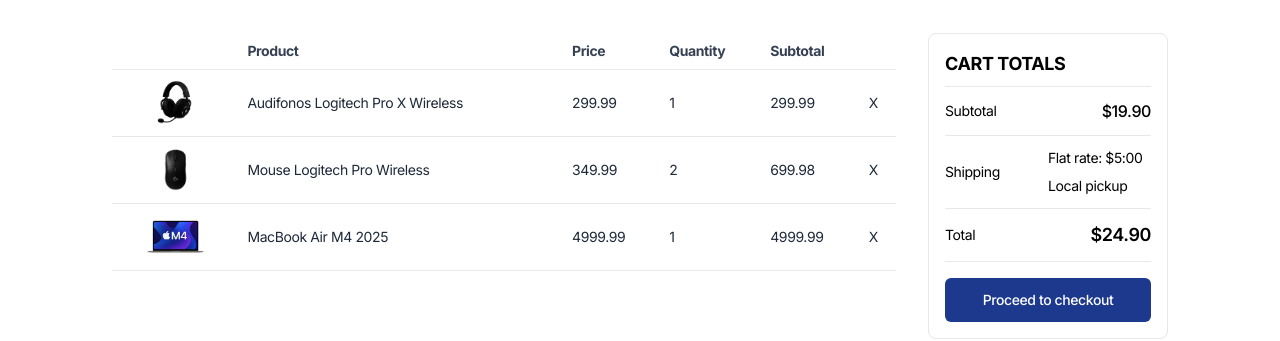
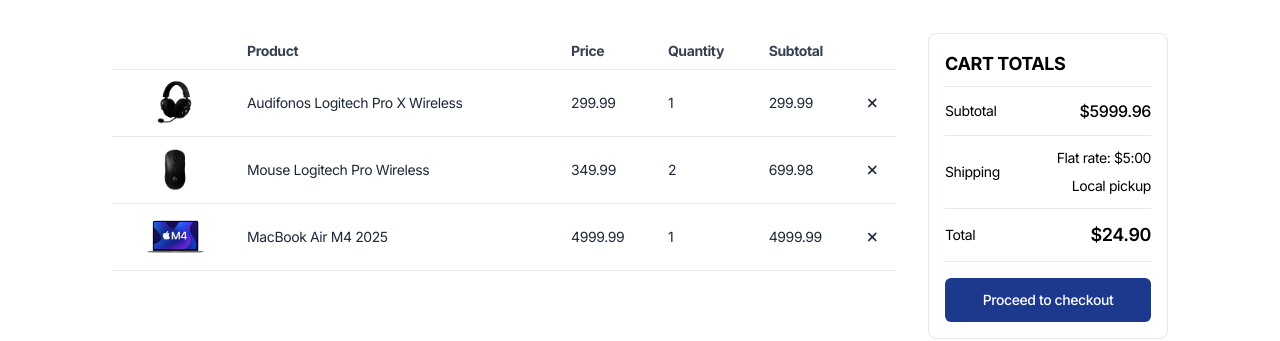
Before and after one commit to romariosc15/tech-store, a Vue app: page /cart in a window 1280 px wide. Shown: the part 236-577 px from the top of the page. Built offline with nearby package versions, Linux system fonts and the light colour scheme.

Commit message:
feat: Integrating add to cart and remove from cart features

```diff
--- a/src/components/NavBar.vue
+++ b/src/components/NavBar.vue
@@ -14,7 +14,9 @@
 <template>
   <nav class="px-4 md:px-12 xl:px-28 2xl:px-48 pt-6 pb-4 border-b border-b-gray-200">
     <div class="flex flex-row justify-between items-center">
-      <img class="w-[125px]" src="/src/assets/images/logo.png" alt="Tech Store logo">
+      <RouterLink to="/">
+        <img class="w-[125px]" src="/src/assets/images/logo.png" alt="Tech Store logo">
+      </RouterLink>
       <input class="bg-gray-100 hidden lg:block text-sm w-[400px] xl:w-[500px] h-12 px-6 rounded-md" type="text" placeholder="Search products ...">
       <div>
         <ul class="flex flex-row gap-4 text-gray-600">
--- a/src/mocks/cart.js
+++ b/src/mocks/cart.js
@@ -2,7 +2,7 @@
 
 export const singleProductCart = [
     {
-        productId: 10,
+        id: 10,
         image: 'macbook-air-m4.png',
         name: 'MacBook Air M4 2025',
         price: 4999.99,
--- a/src/stores/cart.js
+++ b/src/stores/cart.js
@@ -1,29 +1,30 @@
 import { ref, computed } from 'vue';
 import { defineStore } from 'pinia';
+import { severalProductsCart } from '../mocks/cart';
 
 export const useCartStore = defineStore('cart', () => {
-  const cart = ref([]);
+  const cart = ref(severalProductsCart);
 
   const totalItems = computed(() =>
     cart.value.reduce((sum, item) => sum + item.quantity, 0)
   );
 
   const totalPrice = computed(() =>
-    cart.value.reduce((sum, item) => sum + item.precio * item.quantity, 0)
+    cart.value.reduce((sum, item) => sum + item.price * item.quantity, 0)
   );
 
   function addToCart(newItem) {
-    const existing = cart.value.find(item => item.id === newItem.id)
+    const existing = cart.value.find(item => item.id === newItem.id);
     if (existing) {
-      existing.quantity += newItem.quantity
+      existing.quantity += newItem.quantity;
     } else {
-      cart.value.push({ ...newItem })
+      cart.value.push({ ...newItem });
     }
   }
 
-  function removeFromCart(id) {
-    cart.value = cart.value.filter(item => item.id !== id)
+  function removeProductFromCart(id) {
+    cart.value = cart.value.filter(item => item.id !== id);
   }
 
-  return { cart, totalItems, totalPrice, addToCart, removeFromCart };
+  return { cart, totalItems, totalPrice, addToCart, removeProductFromCart };
 });
--- a/src/views/CartView.vue
+++ b/src/views/CartView.vue
@@ -1,13 +1,24 @@
 <script setup>
 import MainBreadcrumb from '../components/MainBreadcrumb.vue';
 import NewsletterBanner from '../components/NewsletterBanner.vue';
-import { severalProductsCart as cart } from '../mocks/cart';
+import { FontAwesomeIcon } from '@fortawesome/vue-fontawesome';
+import { faXmark } from '@fortawesome/free-solid-svg-icons';
+
 import { useAssets } from '../composables/index';
+import { storeToRefs } from 'pinia';
 
 const breadcrumbRoute = [
   { name: 'Home', url: '/home' },
   { name: 'Cart', url: '/cart' },
 ];
+
+import { useCartStore } from '@/stores/cart';
+
+const cartStore = useCartStore();
+
+const { cart, totalPrice } = storeToRefs(cartStore);
+const { removeProductFromCart } = cartStore;
+
 </script>
 
 <template>
@@ -33,7 +44,7 @@
           </tr>
         </thead>
         <tbody>
-          <tr class="border-b border-gray-200 text-gray-800" v-for="product in cart" :key="product.productId">
+          <tr class="border-b border-gray-200 text-gray-800" v-for="product in cart" :key="product.id">
             <td>
               <img class="h-[50px] object-cover mx-auto" :src="useAssets(`/src/assets/images/products/${product.image}`)" :alt="product.name">
             </td>
@@ -41,7 +52,11 @@
             <td>{{ product.price }}</td>
             <td>{{ product.quantity }}</td>
             <td>{{ product.price * product.quantity }}</td>
-            <td>X</td>
+            <td>
+              <button class="cursor-pointer" @click="removeProductFromCart(product.id)">
+                <FontAwesomeIcon size="1x" :icon="faXmark" />
+              </button>
+            </td>
           </tr>
         </tbody>
       </table>
@@ -49,13 +64,13 @@
         <h6 class="text-lg pb-2 font-bold border-b border-gray-200">CART TOTALS</h6>
         <div class="flex flex-row items-center justify-between py-3 border-b border-gray-200">
           <span class="text-sm">Subtotal</span>
-          <span class="text-base font-medium">$19.90</span>
+          <span class="text-base font-medium">${{ totalPrice }}</span>
         </div>
         <div class="grid grid-cols-2 items-center py-3 border-b border-gray-200">
           <div class="text-sm">
             <span>Shipping</span>
           </div>
-          <div class="text-sm space-y-2">
+          <div class="text-sm space-y-2 text-right">
             <p>Flat rate: $5:00</p>
             <p>Local pickup</p>
           </div>
--- a/src/views/ProductListView.vue
+++ b/src/views/ProductListView.vue
@@ -1,13 +1,30 @@
 <script setup>
+import { ref } from 'vue';
 import MainBreadcrumb from '../components/MainBreadcrumb.vue';
 import { useAssets } from '../composables/index';
 import { RouterLink } from 'vue-router';
 import { productList as products } from '../mocks/products';
+import { FontAwesomeIcon } from '@fortawesome/vue-fontawesome';
+import { faSpinner } from '@fortawesome/free-solid-svg-icons';
+
+import { useCartStore } from '@/stores/cart';
+
+const cartStore = useCartStore();
+
+const { addToCart } = cartStore;
 
 const breadcrumbRoute = [
   { name: 'Home', url: '/home' },
   { name: 'Product list', url: '/products' },
 ];
+
+let isLoading = ref(false);
+const addProductToCart = (product) => {
+  isLoading.value = true;
+  addToCart({...product, quantity: 1});
+  setTimeout(() => isLoading.value = false, 2000);
+};
+
 </script>
 
 <template>
@@ -62,8 +79,8 @@
           <div class="grid grid-cols-2 md:grid-cols-4">
             <div
               class="p-4 border -m-[0.5px] border-gray-200"
-              v-for="(product, key) in products"
-              :key="key"
+              v-for="product in products"
+              :key="product.id"
             >
               <RouterLink :to="`/product/${product.id}`">
                 <img class="w-full h-[200px] object-cover" :src="useAssets(`/src/assets/images/products/${product.image}`)" alt="">
@@ -71,7 +88,15 @@
               <span class="text-sm font-light text-gray-500">{{ product.brand }}</span>
               <h6 class="text-base/5 font-medium mb-2 line-clamp-1">{{ product.name }}</h6>
               <span class="text-lg font-semibold text-red-600 tracking-tighter">S/. {{ product.price }}</span>
-              <button class="w-full transition-colors border-sky-400 border bg-white text-sky-400 hover:bg-sky-400 hover:text-white rounded-3xl text-xs font-medium px-4 py-2 mt-4 cursor-pointer">Agregar al carrito</button>
+              <button
+                :disabled="isLoading"
+                @click="addProductToCart(product)"
+                :class="isLoading ? 'cursor-not-allowed' : ''"
+                class="w-full transition-colors border-sky-400 border bg-white text-sky-400 hover:bg-sky-400 hover:text-white rounded-3xl text-xs font-medium px-4 py-2 mt-4 cursor-pointer"
+              >
+                <FontAwesomeIcon v-if="isLoading" class="animate-spin" size="1x" :icon="faSpinner" />
+                <span v-else>Agregar al carrito</span>
+              </button>
             </div>
           </div>
         </div>
```
